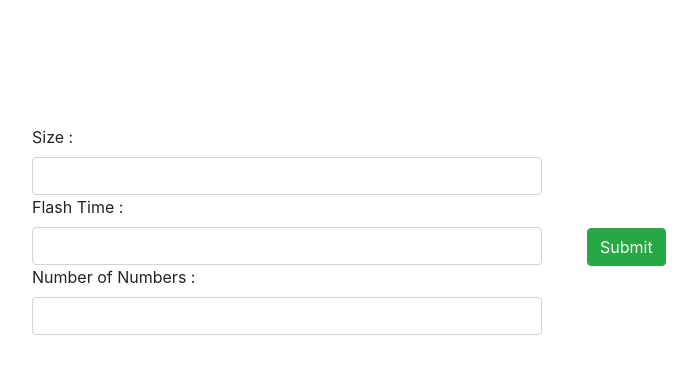
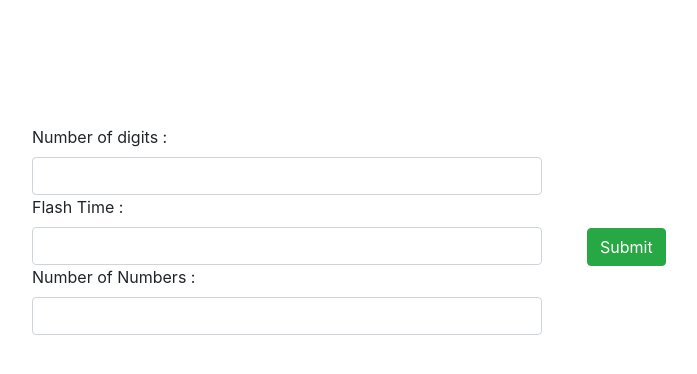
Before and after one commit to Manask322/ExploringInfinities, a Django app: page /start_game in a window 1280 px wide. Shown: the part 56-430 px from the top of that part, without its empty margins (238-935 px from the left). Run offline with Django 3.2, Linux system fonts and the light colour scheme; the visitor is signed in with stand-in values (Sample User, id 1); the page is wider than the window, and the part outside it is not shown; some libraries are stand-ins or nearby versions.

Commit message:
Minor change

```diff
--- a/templates/game.html
+++ b/templates/game.html
@@ -62,11 +62,11 @@
     return Math.floor(Math.random() * (max - min + 1)) + min;
     }
     function get_random_number(size_of_digit){
-        size_of_digit = String(size_of_digit).length
+        size_of_digit = Number(size_of_digit)
         max = 10
         while( size_of_digit > 1 ){
             max *= 10
-            size_of_digit -= size_of_digit
+            size_of_digit -= 1
         }
         min = max/10
         max -= 1
--- a/templates/start_game.html
+++ b/templates/start_game.html
@@ -11,7 +11,7 @@
                 {% csrf_token %}
                 <div class="col">
                     <div class="col">
-                        <label for="size" >Size : </label>
+                        <label for="size" >Number of digits : </label>
                         <input type="number" name="size" id="size" class="form-control" required="required">
                     </div>
                     <div class="col">
@@ -19,7 +19,7 @@
                         <input type="number" name="flash" id="flash" class="form-control" required="required">
                     </div>
                     <div class="col">
-                        <label for="numbers">Number of Numbers : </label>
+                        <label for="numbers">Number of Numbers :</label>
                         <input type="number" name="numbers" id="numbers" class="form-control" required="required">
                     </div>
                 </div>
```
